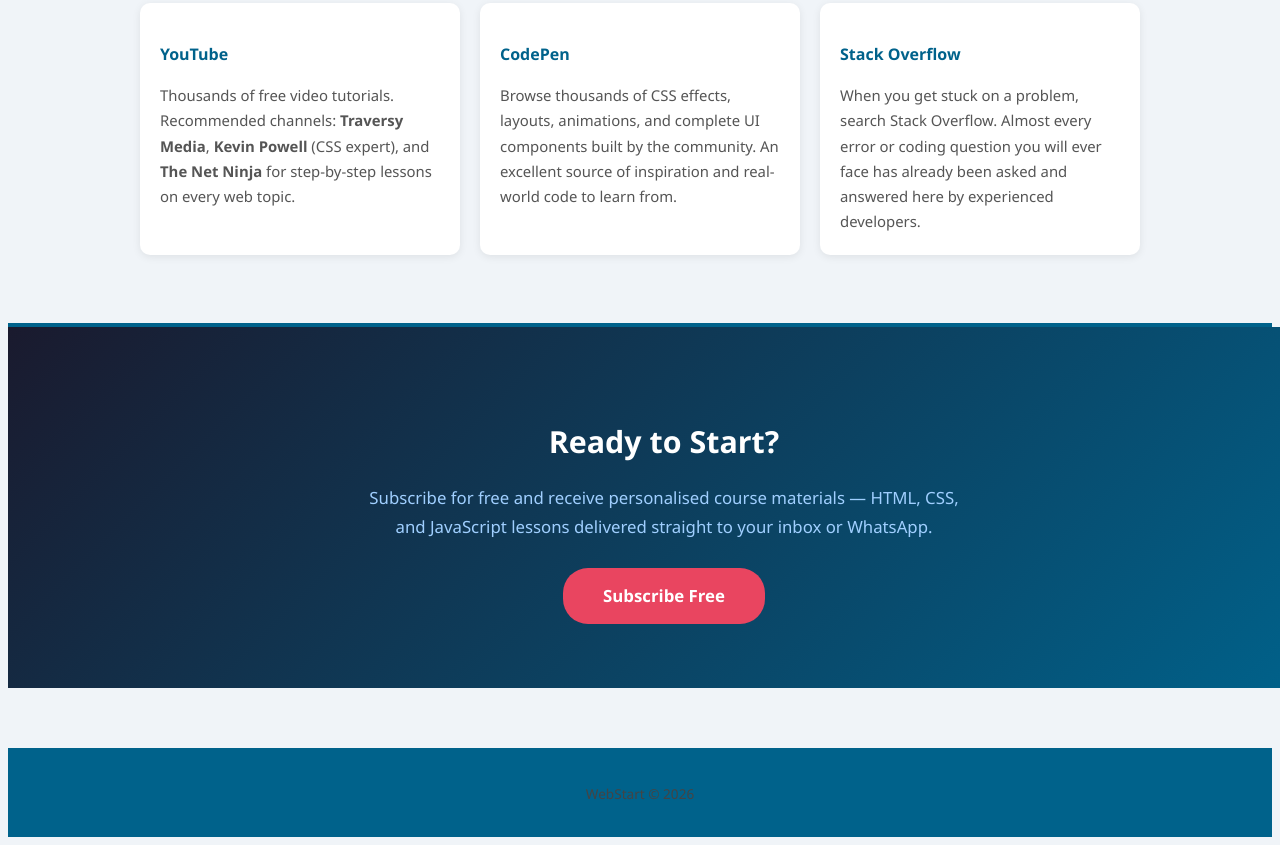
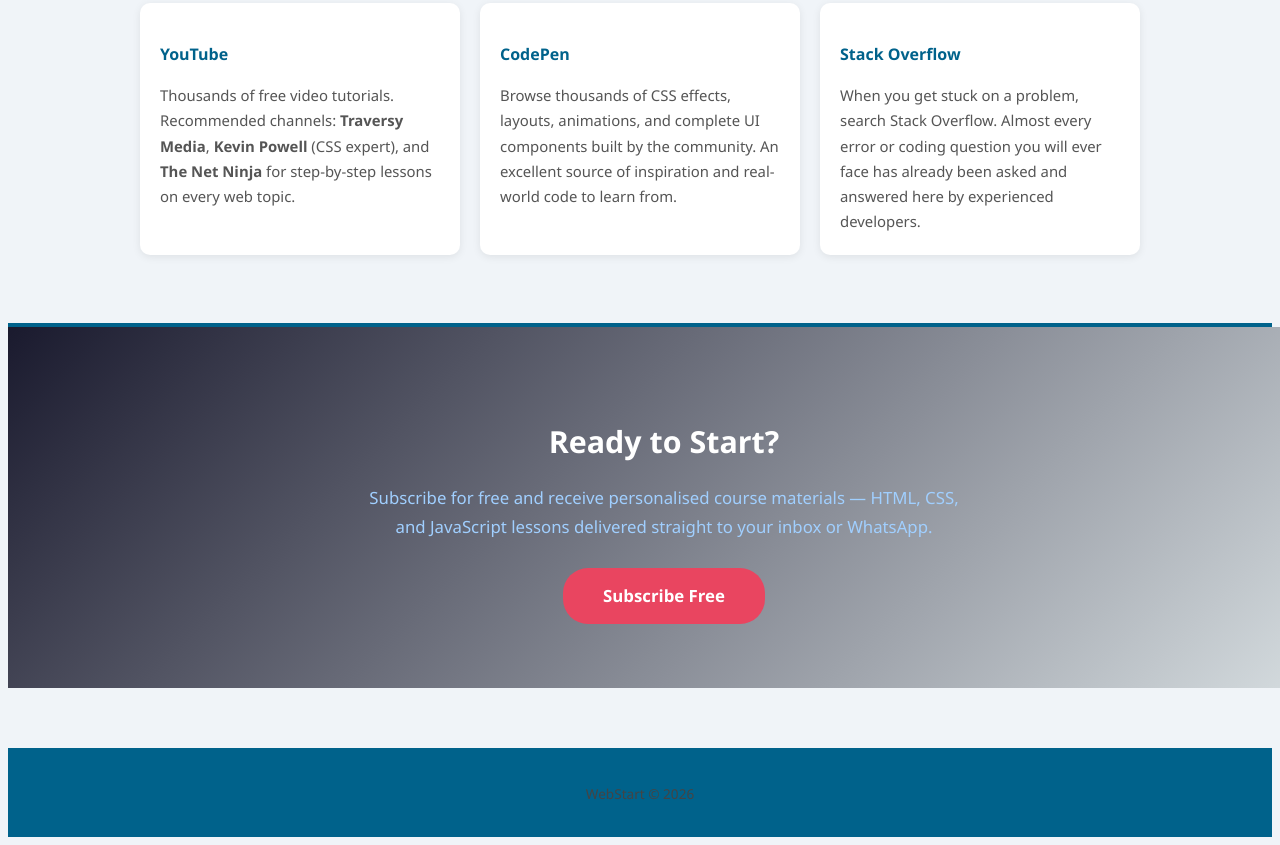
Before and after one commit to mkbantu/web-start-learn-design-, a plain HTML site: page index.html in a window 1280 px wide. Shown: the part 10123-10968 px from the top of the page. Drawn offline with Linux system fonts and the light colour scheme.

Commit message:
changing call to action changing bg color

```diff
--- a/index.css
+++ b/index.css
@@ -370,7 +370,7 @@
 
 /* ── CTA Section ── */
 section.cta-section {
-  background: linear-gradient(135deg, #1a1a2e, #00628b);
+  background: linear-gradient(135deg, #1a1a2e, #d6dde0);
   padding: 64px 24px;
   text-align: center;
   width: 100%;
```
